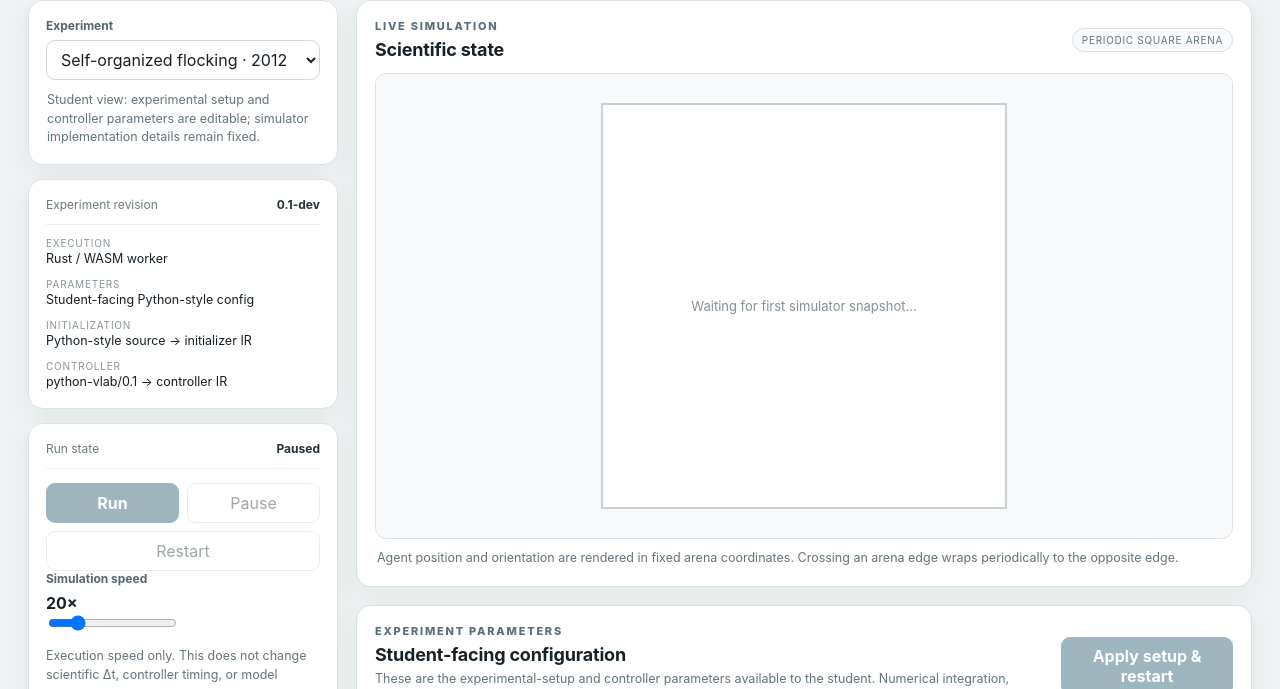
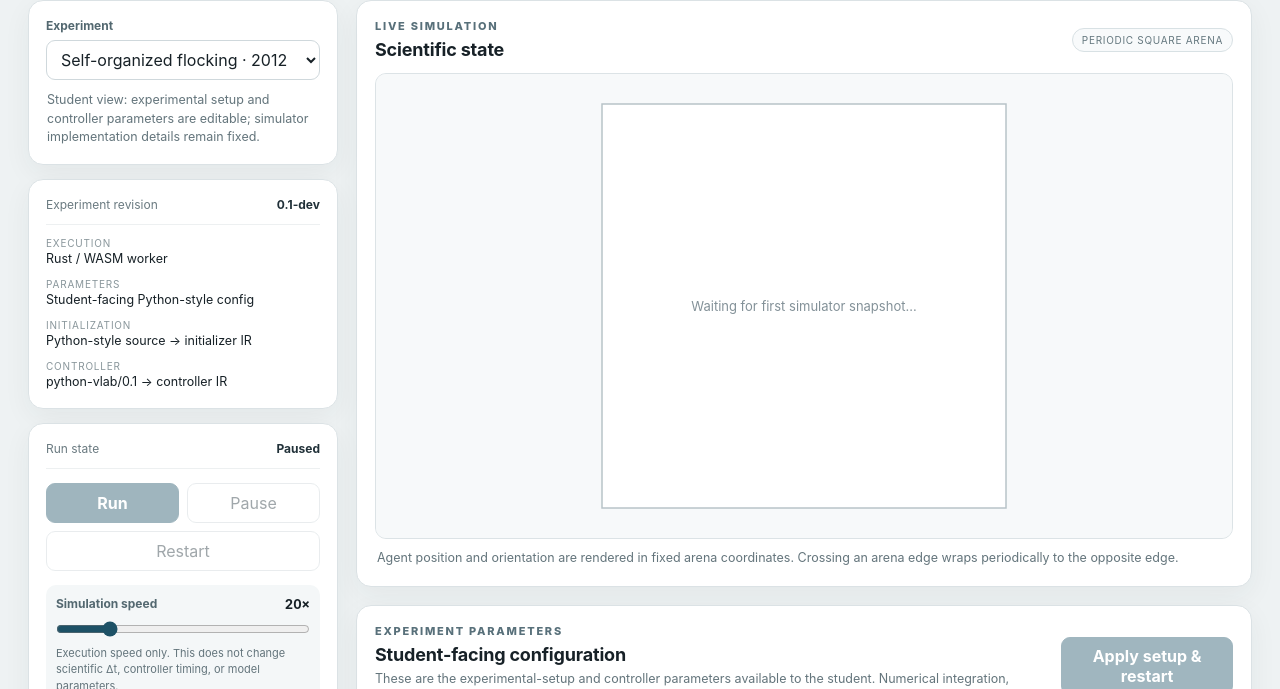
Before and after one commit to eliseofe/virtual-lab, a website with bundled scripts: page web/src/index.html in a window 1280 px wide. Shown: the part 263-952 px from the top of the page. Built offline with nearby package versions, Linux system fonts and the light colour scheme; files whose address does not match are found by name.

Commit message:
Style runtime speed control for issue #21

```diff
--- a/web/src/style.css
+++ b/web/src/style.css
@@ -6,7 +6,7 @@
 }
 * { box-sizing: border-box; }
 body { margin: 0; min-width: 320px; }
-button, select, textarea { font: inherit; }
+button, select, textarea, input { font: inherit; }
 button, select { min-height: 40px; }
 .app-shell { width: min(1500px, 100%); margin: 0 auto; padding: 24px 28px 44px; }
 .topbar { display: flex; justify-content: space-between; gap: 24px; align-items: flex-end; margin: 6px 0 22px; }
@@ -42,6 +42,12 @@ button:active:not(:disabled) { transform: translateY(1px); }
 button:disabled { opacity: .42; cursor: default; }
 button.primary { background: #1d5166; color: #fff; border-color: #1d5166; font-weight: 650; }
 button.primary:hover:not(:disabled) { background: #17485b; border-color: #17485b; }
+.speed-control { margin-top: 14px; padding: 11px 10px; border-radius: 10px; background: #f4f7f8; }
+.speed-heading { display: flex; align-items: center; justify-content: space-between; gap: 10px; }
+.speed-heading .field-label { margin: 0; }
+.speed-heading strong { font-size: 13px; font-variant-numeric: tabular-nums; }
+#simulation-speed { width: 100%; margin: 9px 0 2px; accent-color: #1d5166; }
+.speed-control .muted { margin: 4px 0 0; font-size: 11px; }
 .stats-grid { margin-top: 14px; display: grid; grid-template-columns: repeat(3, 1fr); gap: 6px; }
 .stats-grid div { min-width: 0; padding: 9px 7px; border-radius: 9px; background: #f4f7f8; }
 .stats-grid span { display: block; color: #78888e; font-size: 9.5px; text-transform: uppercase; letter-spacing: .055em; }
```
